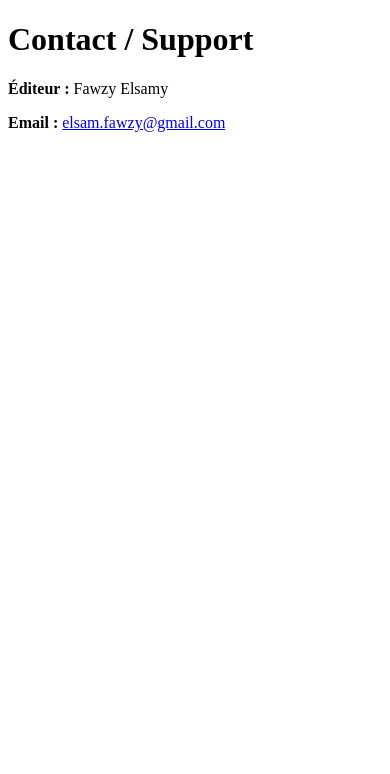
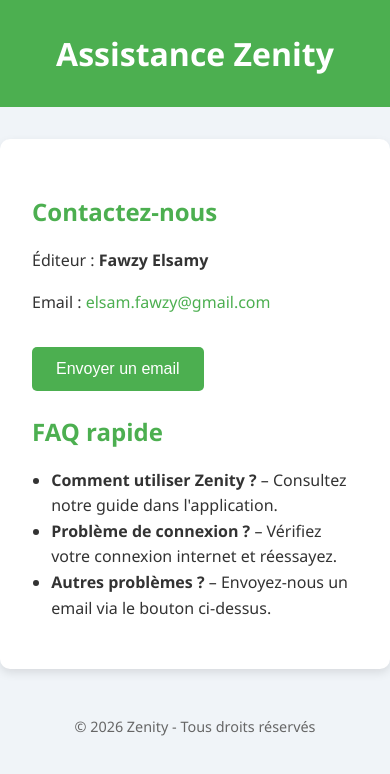
Before and after one commit to FAWZY20/fawzy20.github.io, a plain HTML site: page index.html in a window 390 px wide. Drawn offline with Linux system fonts and the light colour scheme.

Commit message:
Enhance index.html with styles and contact section
Added responsive design and updated title.

```diff
--- a/index.html
+++ b/index.html
@@ -2,14 +2,112 @@
 <html lang="fr">
 <head>
   <meta charset="UTF-8">
-  <title>Support</title>
+  <meta name="viewport" content="width=device-width, initial-scale=1.0">
+  <title>Assistance Zenity</title>
+  <style>
+    body {
+      font-family: 'Segoe UI', Tahoma, Geneva, Verdana, sans-serif;
+      background-color: #f0f4f8;
+      margin: 0;
+      padding: 0;
+      color: #333;
+    }
+
+    header {
+      background-color: #4CAF50;
+      color: white;
+      padding: 2rem;
+      text-align: center;
+    }
+
+    header h1 {
+      margin: 0;
+      font-size: 2rem;
+    }
+
+    main {
+      max-width: 600px;
+      margin: 2rem auto;
+      background-color: white;
+      padding: 2rem;
+      border-radius: 10px;
+      box-shadow: 0 4px 10px rgba(0,0,0,0.1);
+    }
+
+    h2 {
+      color: #4CAF50;
+      margin-top: 1.5rem;
+    }
+
+    p, li {
+      line-height: 1.6;
+    }
+
+    a {
+      color: #4CAF50;
+      text-decoration: none;
+    }
+
+    a:hover {
+      text-decoration: underline;
+    }
+
+    ul {
+      padding-left: 1.2rem;
+    }
+
+    footer {
+      text-align: center;
+      padding: 1rem;
+      font-size: 0.9rem;
+      color: #666;
+    }
+
+    button {
+      background-color: #4CAF50;
+      color: white;
+      border: none;
+      padding: 0.8rem 1.5rem;
+      font-size: 1rem;
+      border-radius: 5px;
+      cursor: pointer;
+      margin-top: 1rem;
+    }
+
+    button:hover {
+      background-color: #45a049;
+    }
+  </style>
 </head>
 <body>
-  <h1>Contact / Support</h1>
 
-  <p><strong>Éditeur :</strong> Fawzy Elsamy</p>
-  <p><strong>Email :</strong>
-    <a href="mailto:elsam.fawzy@gmail.com">elsam.fawzy@gmail.com</a>
-  </p>
+<header>
+  <h1>Assistance Zenity</h1>
+</header>
+
+<main>
+  <section>
+    <h2>Contactez-nous</h2>
+    <p>Éditeur : <strong>Fawzy Elsamy</strong></p>
+    <p>Email :
+      <a href="mailto:elsam.fawzy@gmail.com">elsam.fawzy@gmail.com</a>
+    </p>
+    <button onclick="window.location='mailto:elsam.fawzy@gmail.com'">Envoyer un email</button>
+  </section>
+
+  <section>
+    <h2>FAQ rapide</h2>
+    <ul>
+      <li><strong>Comment utiliser Zenity ?</strong> – Consultez notre guide dans l'application.</li>
+      <li><strong>Problème de connexion ?</strong> – Vérifiez votre connexion internet et réessayez.</li>
+      <li><strong>Autres problèmes ?</strong> – Envoyez-nous un email via le bouton ci-dessus.</li>
+    </ul>
+  </section>
+</main>
+
+<footer>
+  &copy; 2026 Zenity - Tous droits réservés
+</footer>
+
 </body>
 </html>
```
